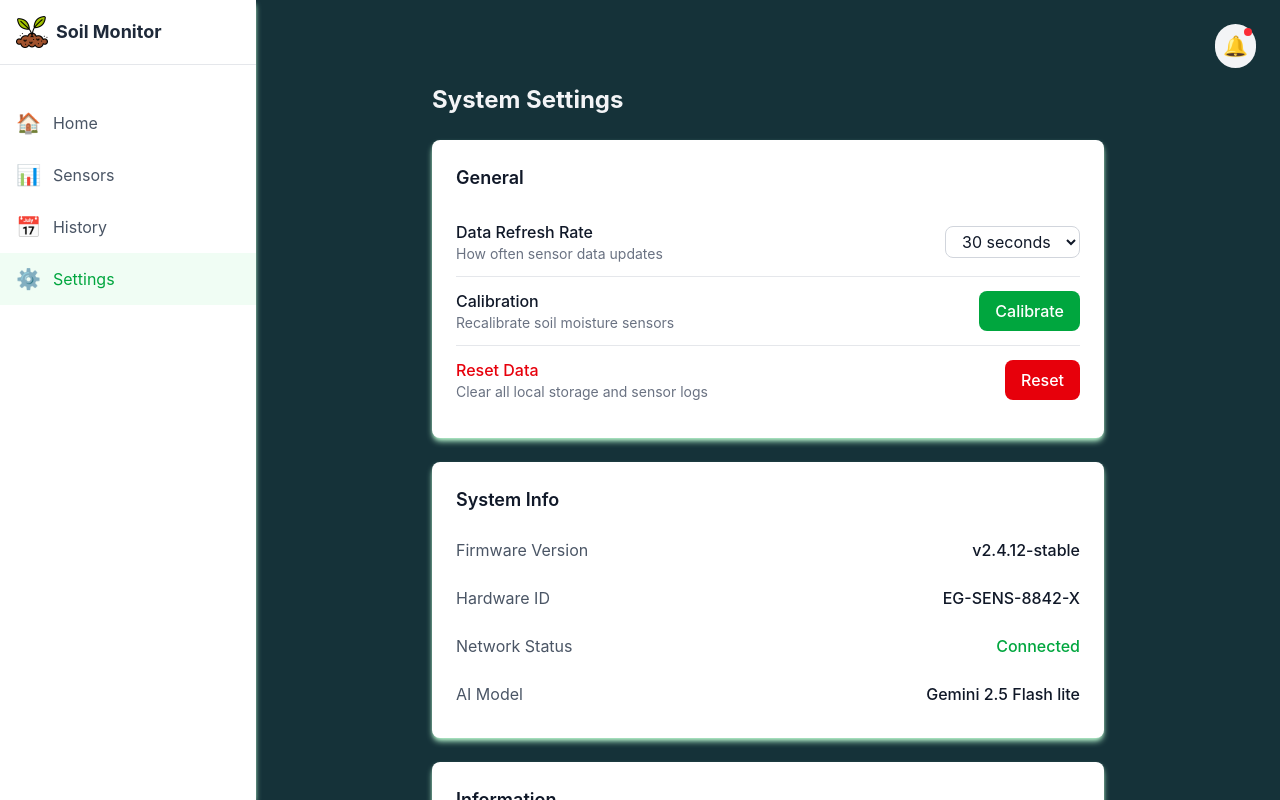
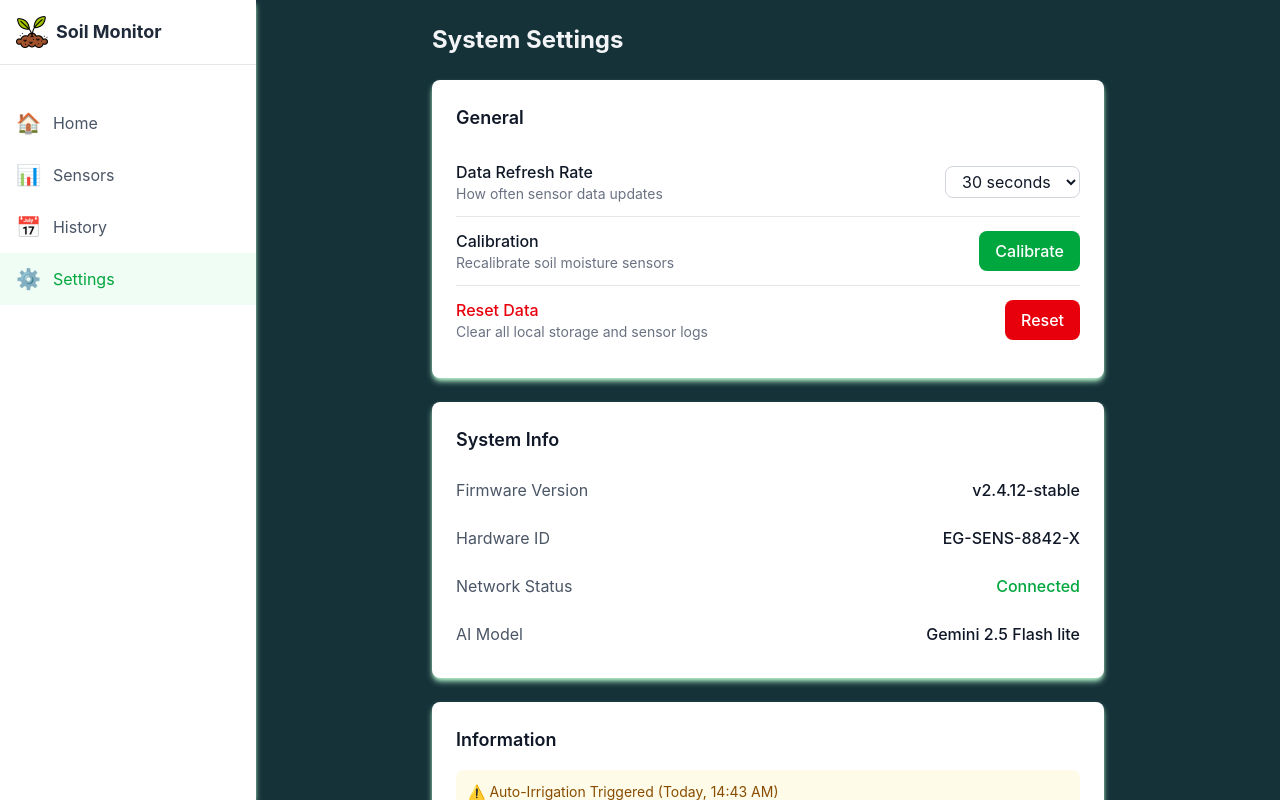
Before and after one commit to John-David07/tRoot-Web---G01-3A, a Next.js app: page /settings in a window 1280 px wide. Shown: the top 800 px of the page. Built offline with nearby package versions, Linux system fonts and the light colour scheme.

Commit message:
Remove duplicate notif button

```diff
--- a/app/layout.tsx
+++ b/app/layout.tsx
@@ -40,9 +40,6 @@ export default function RootLayout({
         <div className="flex min-h-screen">
           <Sidebar />
           <main className="flex-1 p-6">
-            <div className="flex justify-end mb-4">
-              <NotificationButton />
-            </div>
             {children}
           </main>
         </div>
```
